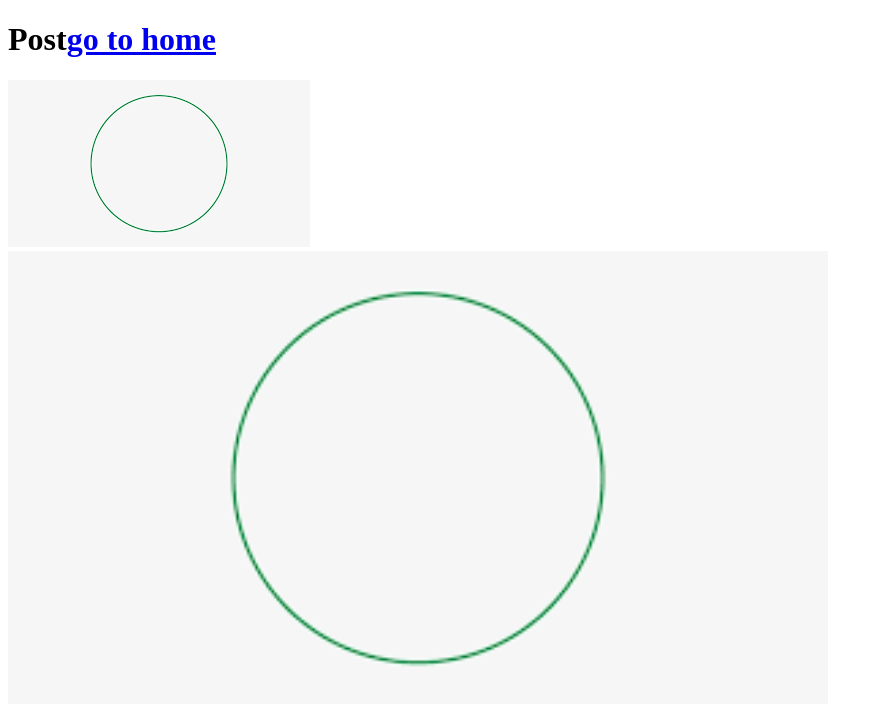
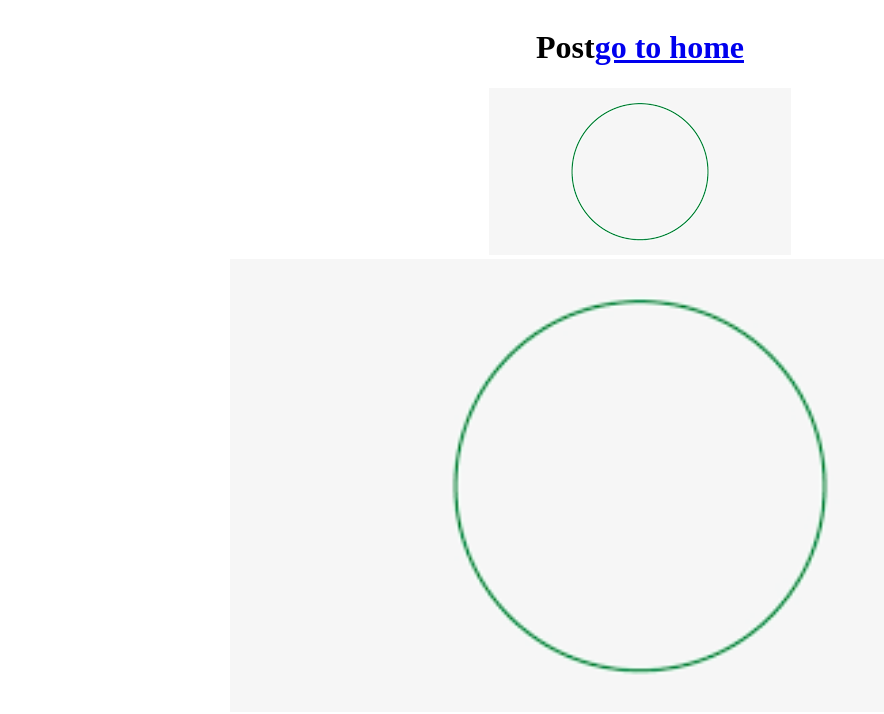
Before and after one commit to aramais21/nextJS, a Next.js app: page /posts/post in a window 1280 px wide. Shown: the top 714 px of the page, without its empty margins (0-884 px from the left). Built offline with nearby package versions, Linux system fonts and the light colour scheme.

Commit message:
added local styling

```diff
--- /dev/null
+++ b/components/Layout/index.js
@@ -0,0 +1,11 @@
+import style from './style.module.css';
+
+const Layout = ({children}) => {
+    return (
+        <div className = {style.wrapper} >
+            {children}
+        </div>
+    )
+}
+
+export default Layout;
--- /dev/null
+++ b/components/Layout/style.module.css
@@ -0,0 +1,7 @@
+.wrapper {
+    width: 100%;
+    min-height: 100vh;
+    display:  flex;
+    align-items: center;
+    flex-flow: column wrap;
+}
--- a/package.json
+++ b/package.json
@@ -11,5 +11,8 @@
     "next": "^10.0.0",
     "react": "17.0.1",
     "react-dom": "17.0.1"
+  },
+  "devDependencies": {
+    "style-loader": "^2.0.0"
   }
 }
--- a/pages/posts/post.js
+++ b/pages/posts/post.js
@@ -1,9 +1,10 @@
 import Link from 'next/link';
 import Image from 'next/image'
+import Layout from '../../components/Layout';
 
 const Post = () => {
     return(
-        <>
+        <Layout>
             <h1>
                 Post
                 <Link href="/home" >go to home</Link>
@@ -19,7 +20,7 @@ const Post = () => {
                     alt="logo"
                 />
             </div>
-        </>
+        </Layout>
     )
 }
 
```
Also changed, not shown: pages/home.js (+7 -4 lines), 1 other file (tests, documents, lock files or other folders). Lines whose indentation alone changed are shown as unchanged.
